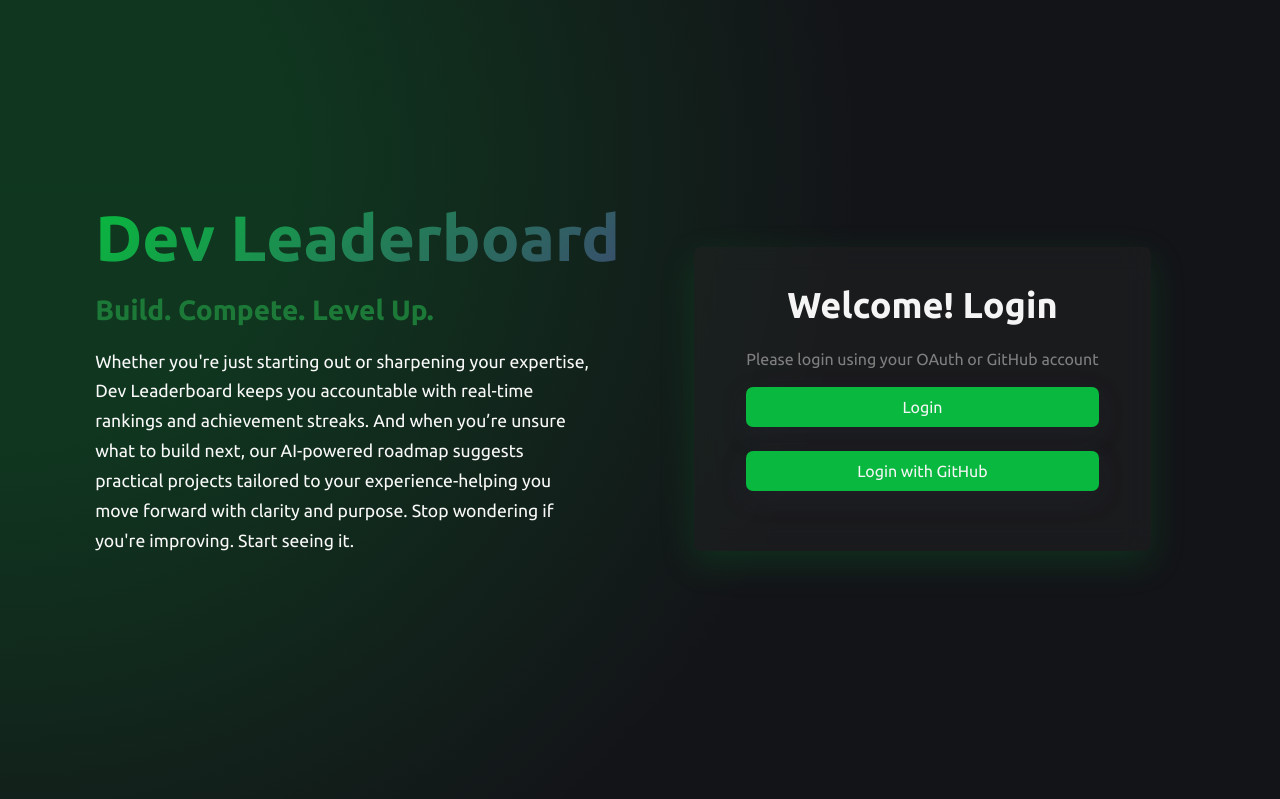
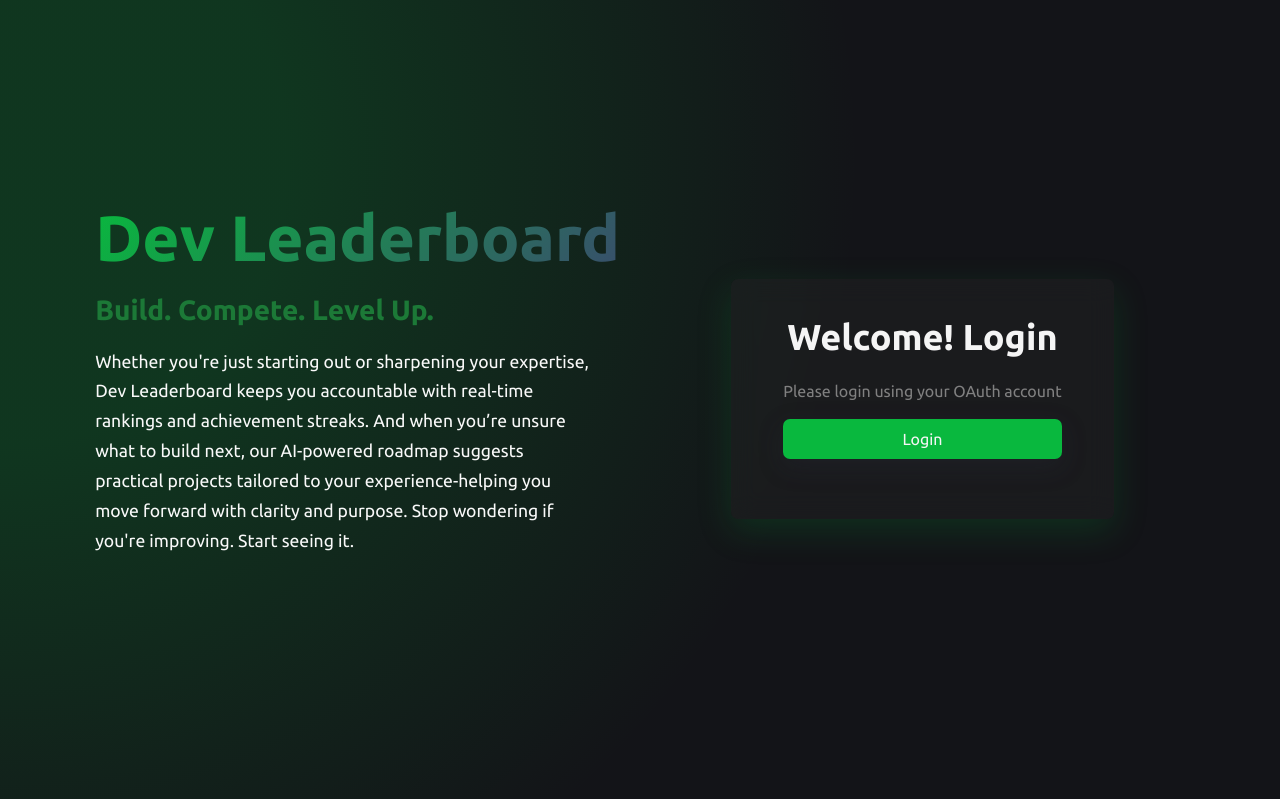
Before and after one commit to katGhost/dev-leaderboard, a Flask app: page / in a window 1280 px wide. Shown: the part 65-864 px from the top of the page. Run offline with Flask 3, Linux system fonts and the light colour scheme.

Commit message:
refactor: move github connect to protected - only connect to user after Auth0 success

```diff
--- a/app/templates/index.html
+++ b/app/templates/index.html
@@ -20,9 +20,9 @@
         <div class="auth-section">
             <div class="auth-container">
                 <h2 class="auth-title">Welcome! Login</h2>
-                <p class="mb-3" style="color: gray;">Please login using your OAuth or GitHub account</p>
+                <p class="mb-3" style="color: gray;">Please login using your OAuth account</p>
                 <a href="{{ url_for('app.login') }}" class="login-oauth-btn mb-4">Login</a>
-                <a href="{{ url_for('app.github_login') }}" class="login-github-btn mb-4">Login with GitHub</a>
+                <!-- <a href="{{ url_for('app.github_login') }}" class="login-github-btn mb-4">Login with GitHub</a> -->
             </div>
         </div>
     </section>
```
